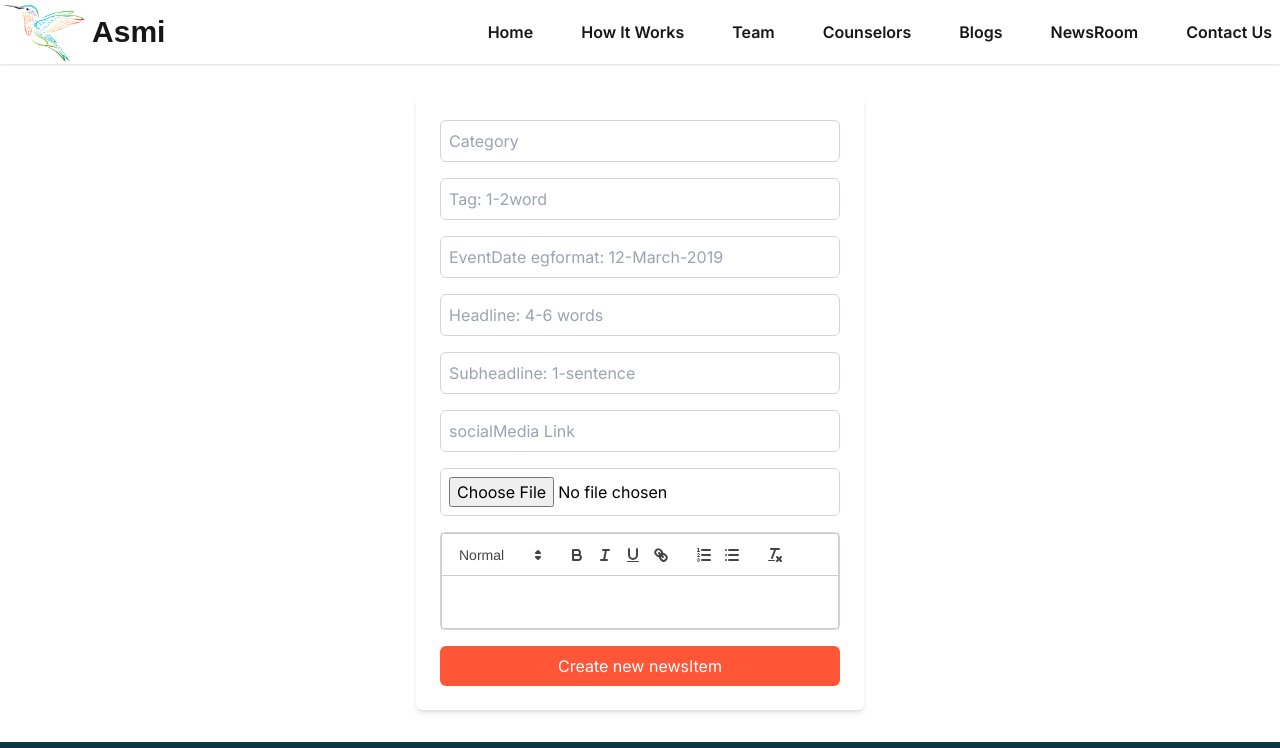
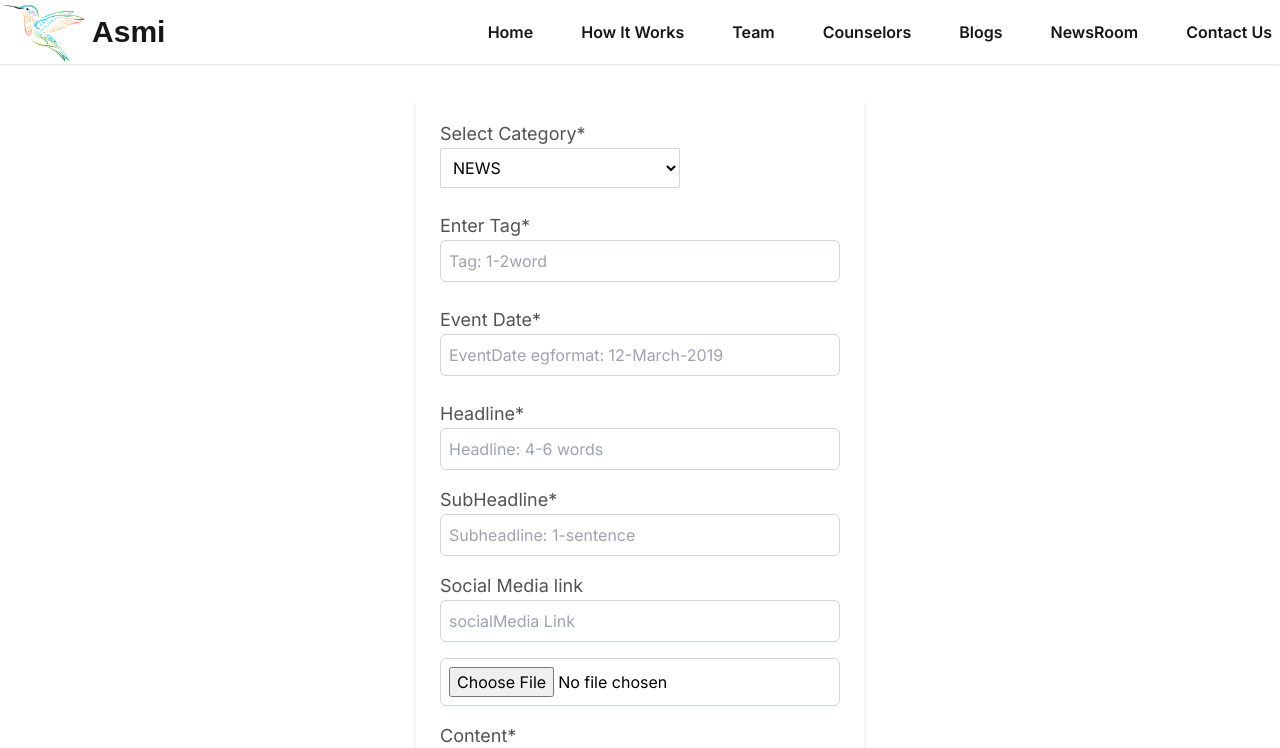
Before and after one commit to teerthrajverma01/Asmi-Frontend, a React (Vite) app: page /create-newsitem in a window 1280 px wide. Shown: the top 748 px of the page. Built offline with nearby package versions, Linux system fonts and the light colour scheme; no server answers.

Commit message:
modified createnews page

```diff
--- a/src/pages/CreateNews.jsx
+++ b/src/pages/CreateNews.jsx
@@ -54,30 +54,44 @@ const CreateNews = () => {
         onSubmit={createNewsItem}
         className="max-w-md p-6 mx-auto bg-white rounded-md shadow-md"
       >
-        <input
+        {/* <input
           type="text"
           placeholder="Category"
           className="w-full p-2 mb-4 border rounded-md border-neutral300 focus:outline-none focus:border-primary03"
           value={category}
           onChange={(ev) => setCategory(ev.target.value)}
           required
-        />
+        /> */}
+        <p>Select Category*</p>
+        <select
+          className=" mb-6 md:w-3/5 bg-white w-full p-2 rounded-sm border border-[#d1d5db] w-max-[20rem]"
+          value={category}
+          onChange={(e) => setCategory(e.target.value)}
+          required
+        >
+          <option value="NEWS">NEWS</option>
+          <option value="STORIES">STORIES</option>
+          <option value="OTHER">OTHER</option>
+        </select>
+        <p>Enter Tag* </p>
         <input
           type="tag"
           placeholder="Tag: 1-2word"
-          className="w-full p-2 mb-4 border rounded-md border-neutral300 focus:outline-none focus:border-primary03"
+          className="w-full p-2 mb-6 border rounded-md border-neutral300 focus:outline-none focus:border-primary03"
           value={tag}
           onChange={(ev) => setTag(ev.target.value)}
           required
         />
+        <p> Event Date*</p>
         <input
           type="string"
           placeholder="EventDate egformat: 12-March-2019"
-          className="w-full p-2 mb-4 border rounded-md border-neutral300 focus:outline-none focus:border-primary03"
+          className="w-full p-2 mb-6 border rounded-md border-neutral300 focus:outline-none focus:border-primary03"
           value={date}
           onChange={(ev) => setDate(ev.target.value)}
           required
         />
+        <p>Headline*</p>
         <input
           type="headline"
           placeholder="Headline: 4-6 words"
@@ -86,6 +100,7 @@ const CreateNews = () => {
           onChange={(ev) => setHeadline(ev.target.value)}
           required
         />
+        <p>SubHeadline*</p>
         <input
           type="subheadline"
           placeholder="Subheadline: 1-sentence"
@@ -94,6 +109,7 @@ const CreateNews = () => {
           onChange={(ev) => setSubheadline(ev.target.value)}
           required
         />
+        <p>Social Media link </p>
         <input
           type="SocialMedialink"
           placeholder="socialMedia Link"
@@ -108,6 +124,7 @@ const CreateNews = () => {
           onChange={(ev) => setCoverImage(ev.target.files)}
           required
         />
+        <p>Content*</p>
         <ReactQuill
           theme="snow"
           className="mb-4 border rounded-md border-neutral300"
```
